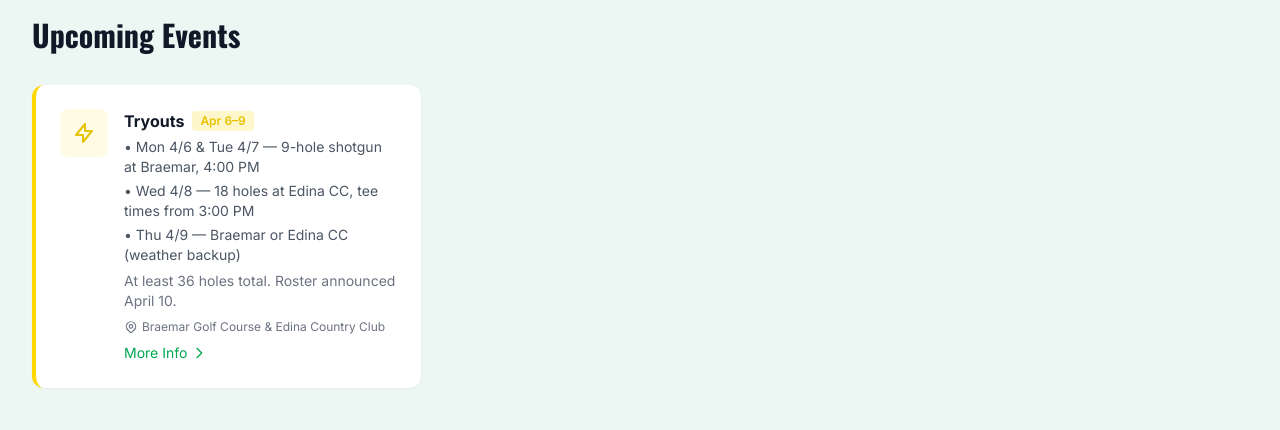
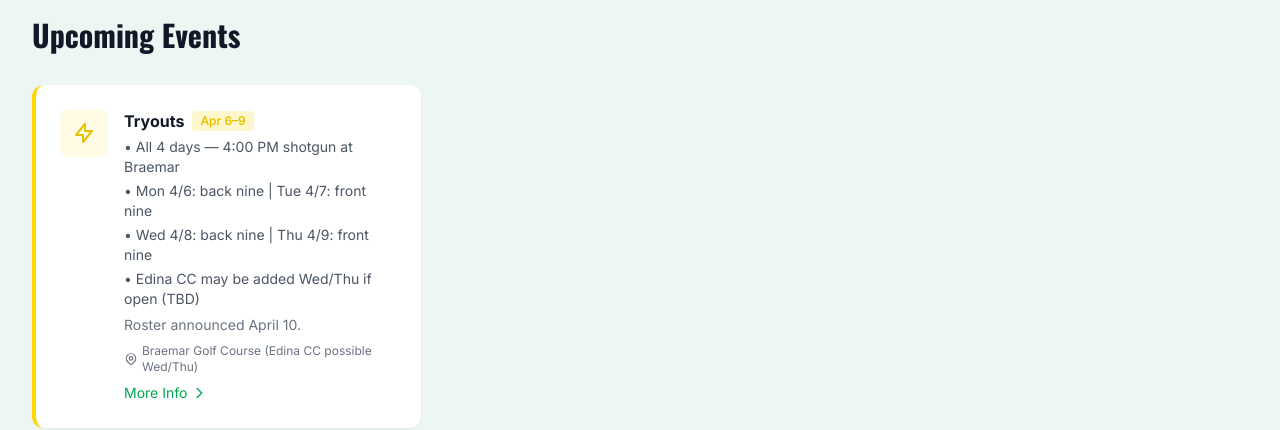
Before and after one commit to rlarson12/edina-golf-website, a React (Vite) app: page / in a window 1280 px wide. Shown: the part 1700-2130 px from the top of the page. Built offline with nearby package versions, Linux system fonts and the light colour scheme.

Commit message:
update tryout details per Coach Vernon 3/28 note: all 4 days at Braemar 4pm shotgun, Edina CC TBD wed/thu

```diff
--- a/src/pages/Home.jsx
+++ b/src/pages/Home.jsx
@@ -524,17 +524,18 @@ function Home() {
                     <span className="text-xs font-semibold text-edina-gold-dark bg-edina-gold/20 px-2 py-0.5 rounded">Apr 6–9</span>
                   </div>
                   <div className="text-sm text-gray-600 space-y-1">
-                    <div>• Mon 4/6 &amp; Tue 4/7 — 9-hole shotgun at Braemar, 4:00 PM</div>
-                    <div>• Wed 4/8 — 18 holes at Edina CC, tee times from 3:00 PM</div>
-                    <div>• Thu 4/9 — Braemar or Edina CC (weather backup)</div>
-                    <div className="text-gray-500 pt-0.5">At least 36 holes total. Roster announced April 10.</div>
+                    <div>• All 4 days — 4:00 PM shotgun at Braemar</div>
+                    <div>• Mon 4/6: back nine | Tue 4/7: front nine</div>
+                    <div>• Wed 4/8: back nine | Thu 4/9: front nine</div>
+                    <div>• Edina CC may be added Wed/Thu if open (TBD)</div>
+                    <div className="text-gray-500 pt-0.5">Roster announced April 10.</div>
                   </div>
                   <div className="flex items-center gap-1 text-xs text-gray-500 mt-2">
                     <svg className="w-3.5 h-3.5 flex-shrink-0" fill="none" stroke="currentColor" viewBox="0 0 24 24">
                       <path strokeLinecap="round" strokeLinejoin="round" strokeWidth={2} d="M17.657 16.657L13.414 20.9a1.998 1.998 0 01-2.827 0l-4.244-4.243a8 8 0 1111.314 0z" />
                       <path strokeLinecap="round" strokeLinejoin="round" strokeWidth={2} d="M15 11a3 3 0 11-6 0 3 3 0 016 0z" />
                     </svg>
-                    Braemar Golf Course &amp; Edina Country Club
+                    Braemar Golf Course (Edina CC possible Wed/Thu)
                   </div>
                   <Link to="/team-info" className="inline-flex items-center gap-1 text-sm text-edina-green hover:underline mt-2">
                     More Info
--- a/src/pages/TeamInfo.jsx
+++ b/src/pages/TeamInfo.jsx
@@ -65,11 +65,12 @@ function TeamInfo() {
               <div>
                 <h3 className="font-semibold text-gray-900">Tryout Dates — April 6–9</h3>
                 <ul className="mt-2 space-y-2 text-sm text-gray-600">
-                  <li>📅 <span className="font-medium">Mon Apr 6 & Tue Apr 7</span> — Minimum 9-hole shotgun at Braemar, 4:00 PM</li>
-                  <li>📅 <span className="font-medium">Wed Apr 8</span> — 18 holes at Edina Country Club, tee times from 3:00 PM</li>
-                  <li>📅 <span className="font-medium">Thu Apr 9</span> — Braemar or Edina Country Club (weather contingency)</li>
+                  <li>📅 <span className="font-medium">Mon Apr 6</span> — 4:00 PM shotgun at Braemar, back nine</li>
+                  <li>📅 <span className="font-medium">Tue Apr 7</span> — 4:00 PM shotgun at Braemar, front nine</li>
+                  <li>📅 <span className="font-medium">Wed Apr 8</span> — 4:00 PM shotgun at Braemar, back nine</li>
+                  <li>📅 <span className="font-medium">Thu Apr 9</span> — 4:00 PM shotgun at Braemar, front nine</li>
                 </ul>
-                <p className="text-sm text-gray-500 mt-3">At least 36 holes total. Ideal format: 9 holes Mon & Tue, 18 holes Wed & Thu.</p>
+                <p className="text-sm text-gray-500 mt-3">Edina Country Club may be added Wed & Thu if open — select players, 18 holes, tee times from 2:50 PM. Details TBD based on Mon/Tue performance. Roster announced April 10.</p>
                 <div className="flex flex-wrap gap-4 mt-3">
                   <a
                     href="https://maps.google.com/?q=Braemar+Golf+Course+6364+John+Harris+Dr+Edina+MN"
```
